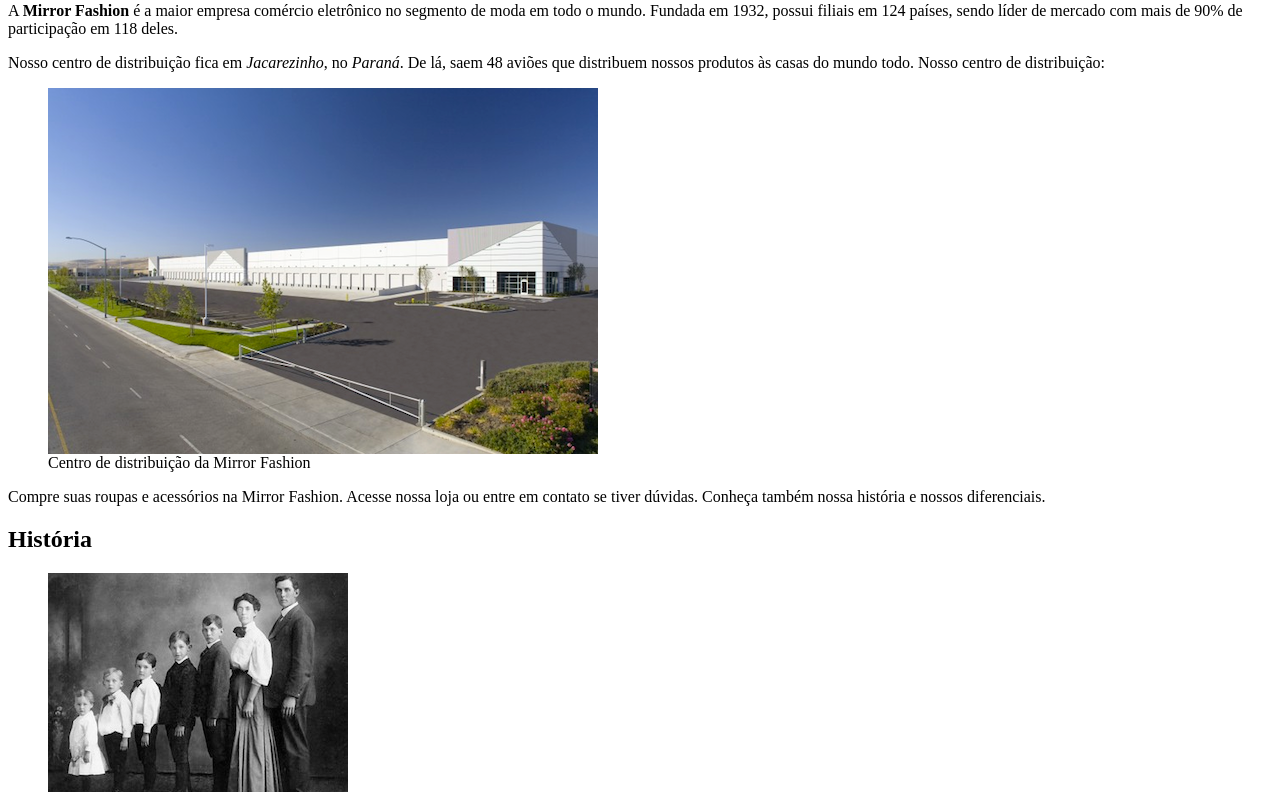
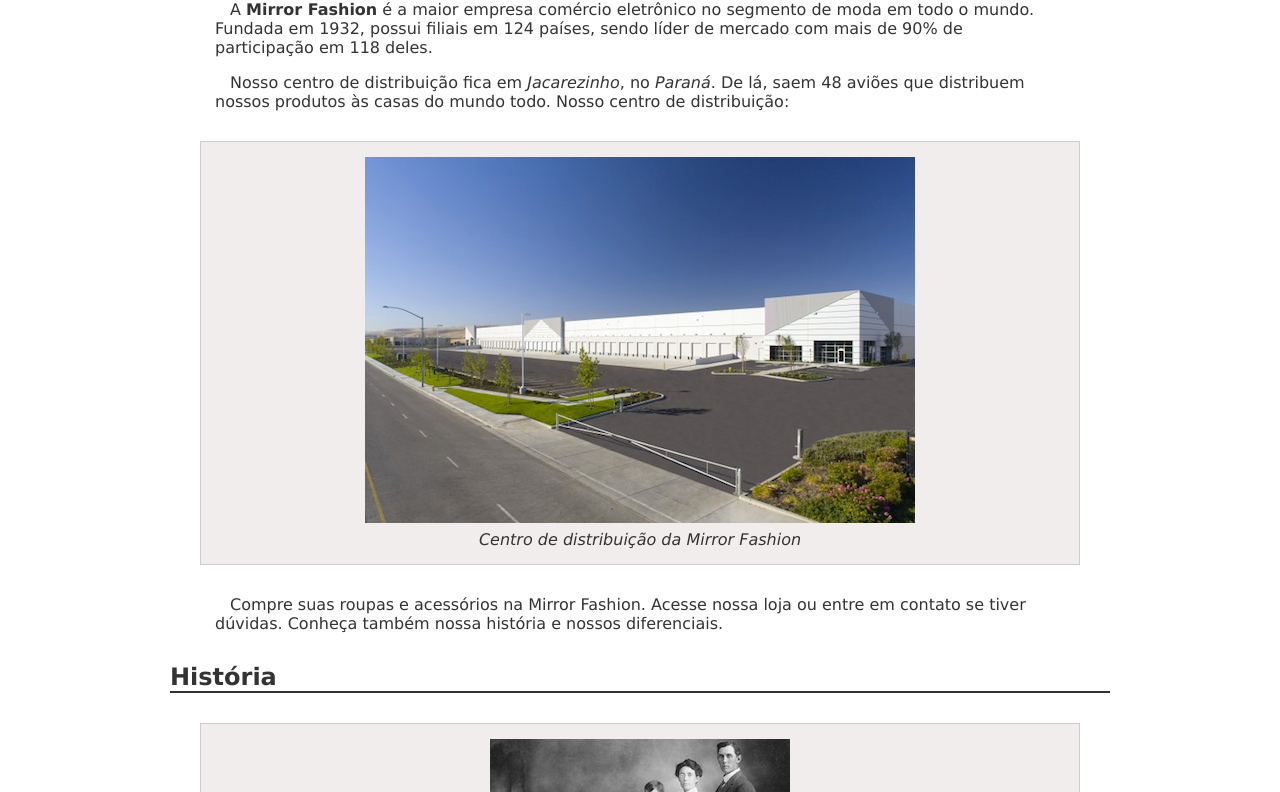
Before and after one commit to edguedes/DW, a plain HTML site: page HTML/Pratica_01/sobre.html in a window 1280 px wide. Shown: the part 205-997 px from the top of the page. Drawn offline with Linux system fonts and the light colour scheme; a script that the page names is missing.

Commit message:
Incluindo arquivo de CSS

```diff
--- /dev/null
+++ b/HTML/Pratica_01/css/sobre.css
@@ -0,0 +1,38 @@
+h1{
+    font-family: serif;
+    background-image: url(../img/sobre-background.jpg);
+    padding: 10px;
+}
+
+h2{
+    border-bottom: 2px solid #333333;
+    margin-top: 30px;
+}
+
+figure {
+    background-color: #F2EDED;
+    border: 1px solid #ccc;
+    text-align: center;
+
+    padding: 15px;
+    margin: 30px;
+  }
+
+  figcaption {
+    font-style: italic;
+    margin-top: 3px;
+  }
+
+body {
+    color: #333333;
+    font-family: "Lucida Sans Unicode", "Lucida Grande", sans-serif;
+
+    margin-left: auto;
+    margin-right: auto;
+    width: 940px;
+  }
+
+  p{
+    padding: 0 45px;
+    text-indent: 15px;
+  }
--- a/HTML/Pratica_01/sobre.html
+++ b/HTML/Pratica_01/sobre.html
@@ -1,18 +1,18 @@
-<<!DOCTYPE html>
+<!DOCTYPE html>
 <html>
 <head>
     <meta charset="utf-8" />
     <meta http-equiv="X-UA-Compatible" content="IE=edge">
     <title>Sobre a Mirror Fashion</title>
     <meta name="viewport" content="width=device-width, initial-scale=1">
-    <link rel="stylesheet" type="text/css" media="screen" href="main.css" />
+    <link rel="stylesheet" href="css/sobre.css" />
     <script src="main.js"></script>
 </head>
 <body>
         <h1>A Mirror Fashion</h1>
         <img src="img/logo.png" alt="Logotipo da empresa">
         <p>
-            A <strong>Mirror Fashion</strong> é a maior empresa comércio eletrônico no segmento de moda em todo o mundo.
+            A <strong id="Mirror">Mirror Fashion</strong> é a maior empresa comércio eletrônico no segmento de moda em todo o mundo.
             Fundada em 1932, possui filiais em 124 países, sendo líder de mercado com mais de 90% de
             participação em 118 deles.
         </p>
```
